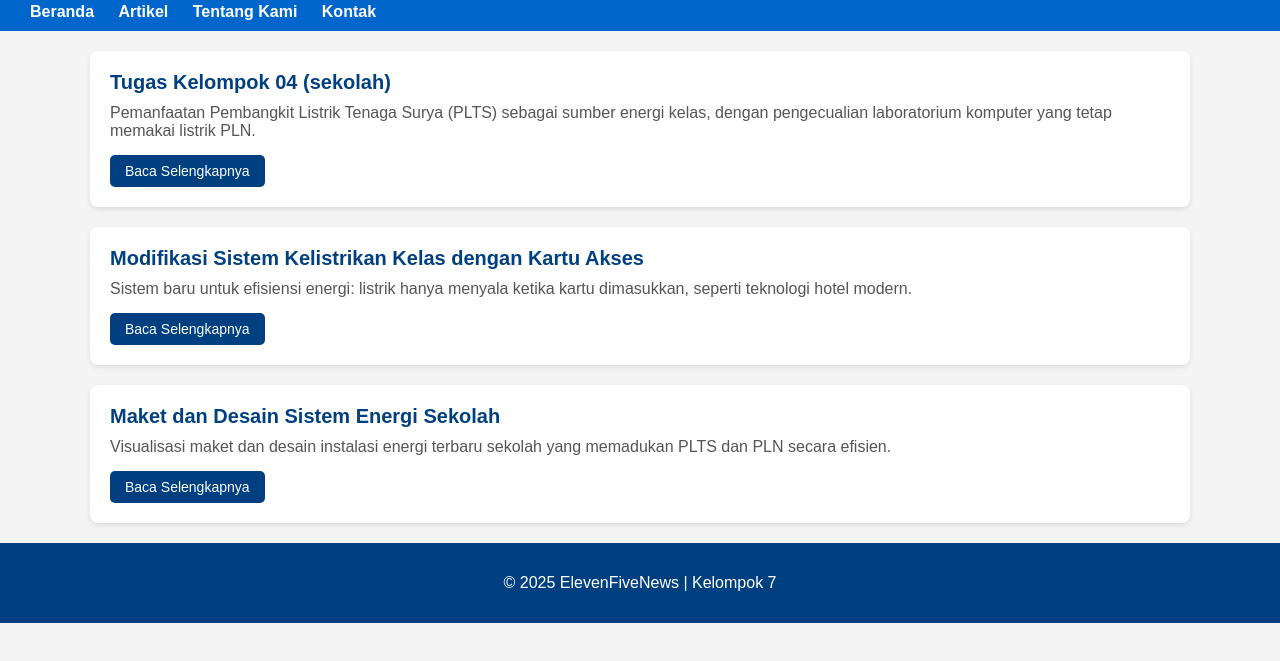
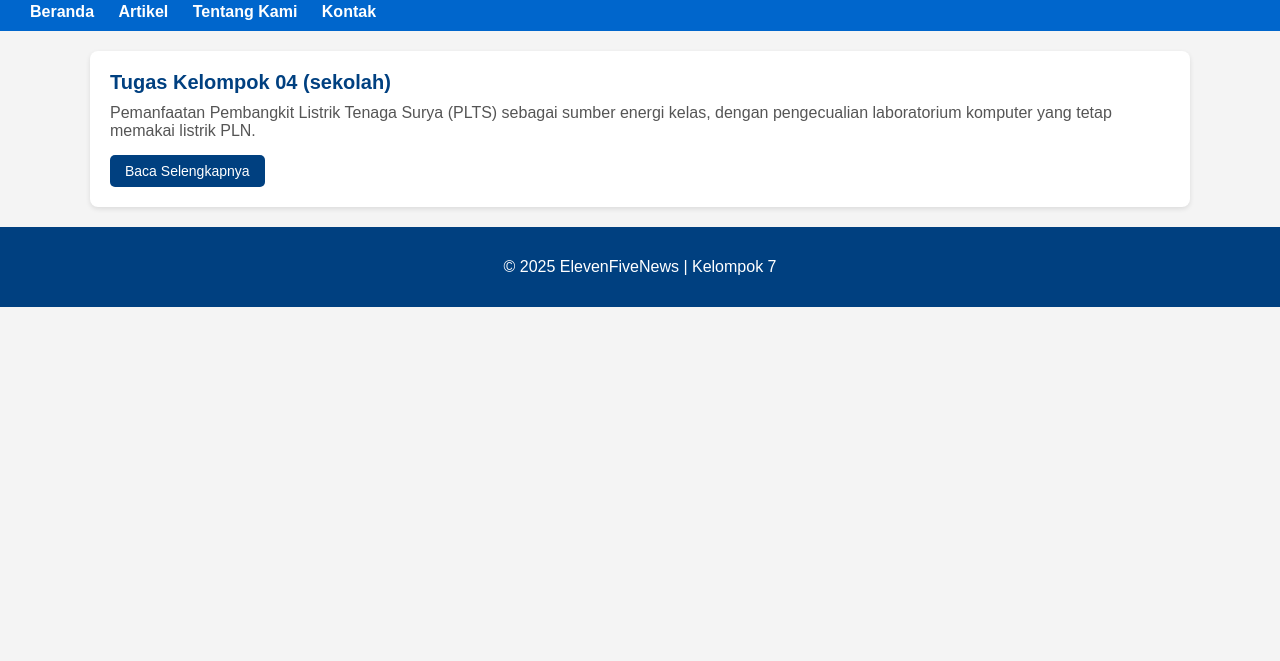
Before and after one commit to mbahkosek-id/ElevenFiveNews, a plain HTML site: page beranda.html in a window 1280 px wide. Shown: the part 77-738 px from the top of the page. Drawn offline with Linux system fonts and the light colour scheme.

Commit message:
beranda.html

```diff
--- a/beranda.html
+++ b/beranda.html
@@ -99,17 +99,7 @@
       <a href="index.html">Baca Selengkapnya</a>
     </div>
 
-    <div class="news-card">
-      <h2>Modifikasi Sistem Kelistrikan Kelas dengan Kartu Akses</h2>
-      <p>Sistem baru untuk efisiensi energi: listrik hanya menyala ketika kartu dimasukkan, seperti teknologi hotel modern.</p>
-      <a href="index.html">Baca Selengkapnya</a>
-    </div>
 
-    <div class="news-card">
-      <h2>Maket dan Desain Sistem Energi Sekolah</h2>
-      <p>Visualisasi maket dan desain instalasi energi terbaru sekolah yang memadukan PLTS dan PLN secara efisien.</p>
-      <a href="index.html">Baca Selengkapnya</a>
-    </div>
   </div>
 
   <footer>
```
